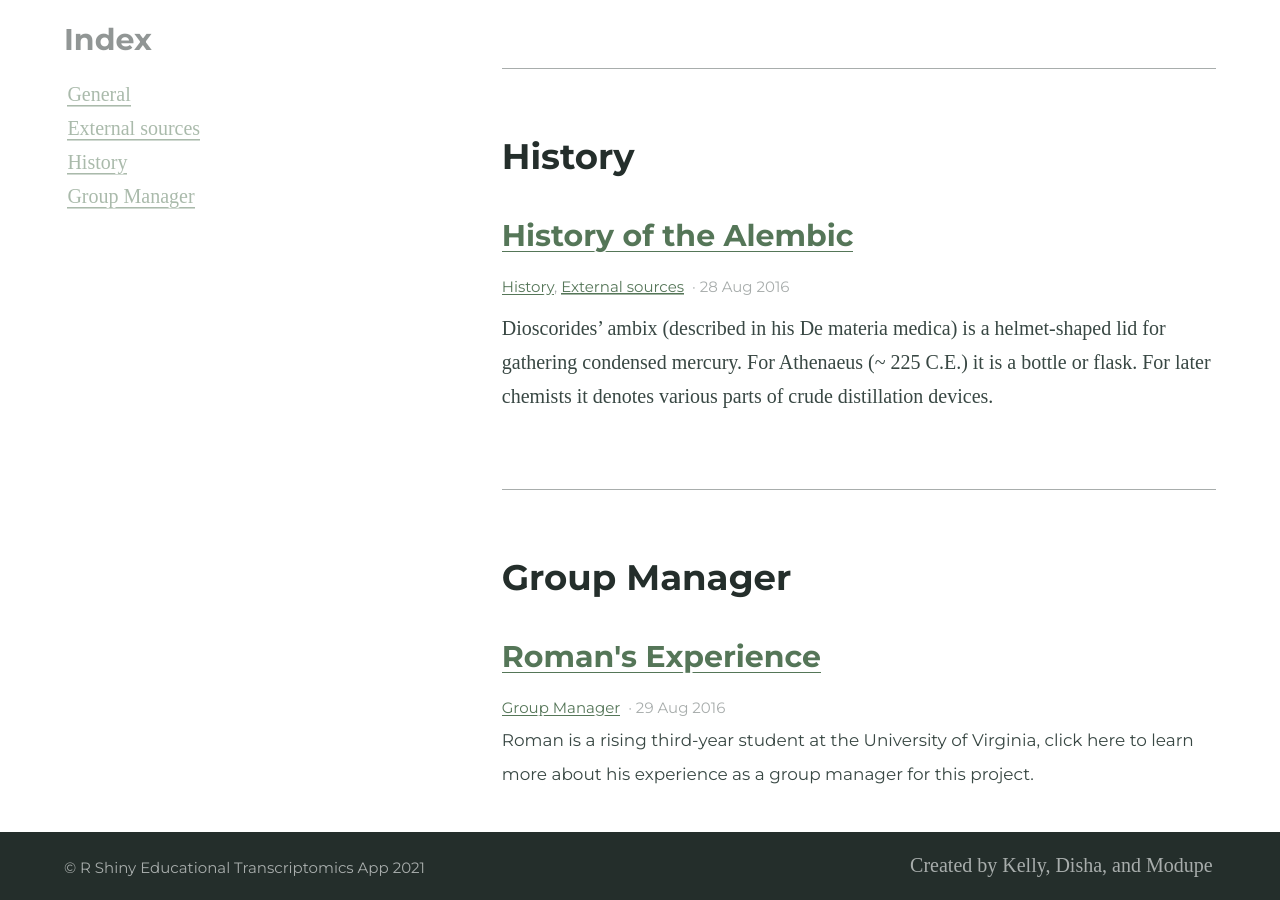
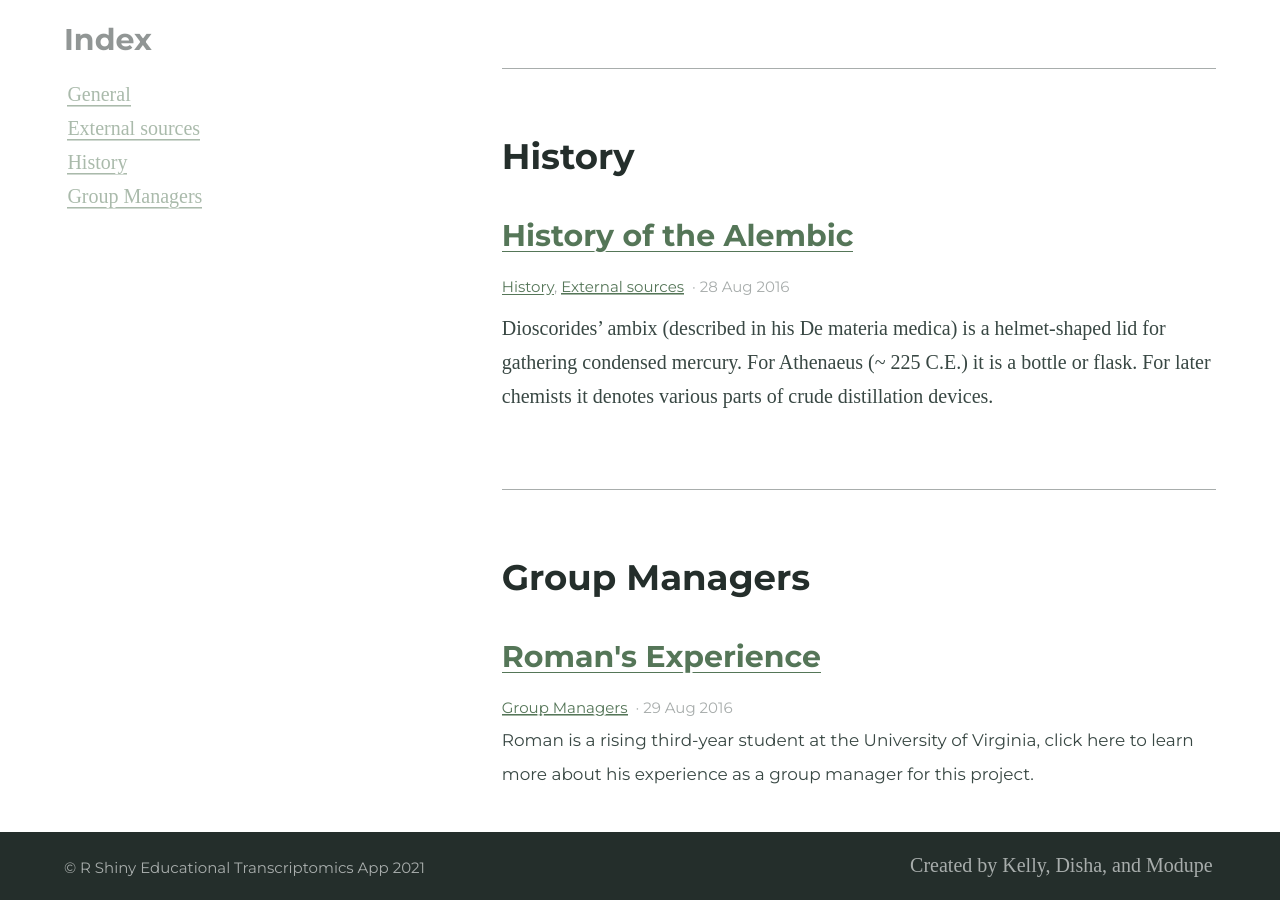
Before and after one commit to BI-STEM-Away/sMAP_dev, a Jekyll site: the page built from projectLog.md, in a window 1280 px wide and 900 px high, scrolled down 1263 px. Built offline with Jekyll 4.4.1, drawn with Linux system fonts in a browser that asks for light colours.

Commit message:
Update 2016-08-29-example-post-three.md

```diff
--- a/_posts/2016-08-29-example-post-three.md
+++ b/_posts/2016-08-29-example-post-three.md
@@ -1,7 +1,7 @@
 ---
 title: Roman's Experience
 categories:
-- Group Manager
+- Group Managers
 excerpt: |
   Roman is a rising third-year student at the University of Virginia, click here to learn more about his experience as a group manager for this project.|
 feature_image: "https://bi-stem-away.github.io/shiny_app_dev/Banner.png"
```
